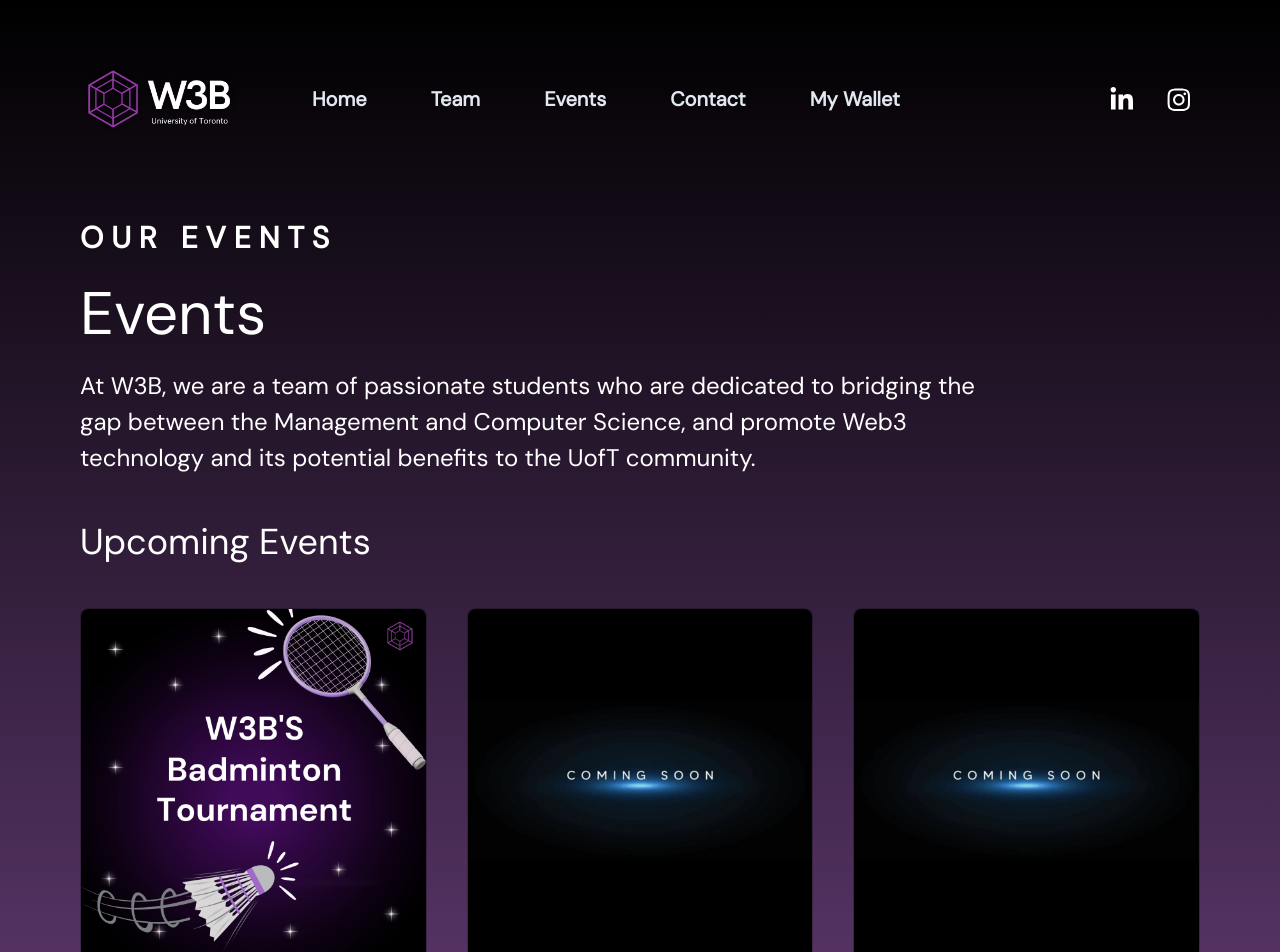
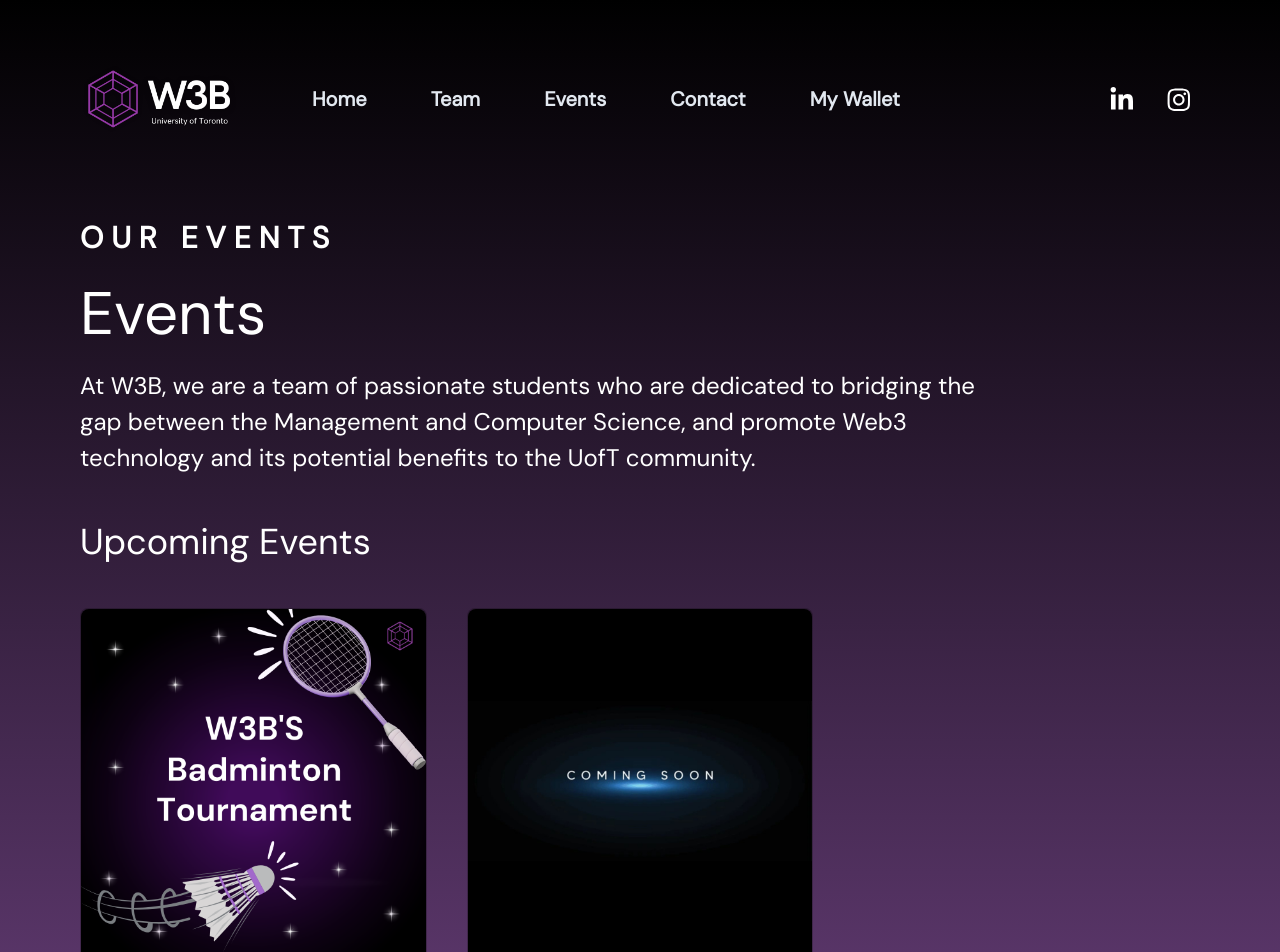
Before and after one commit to web3-uoft/webuoft-frontend, a Next.js app: page /events in a window 1280 px wide. Shown: the top 952 px of the page. Built offline with nearby package versions, Linux system fonts and the light colour scheme.

Commit message:
comment out solidity and on-chain voting events

```diff
--- a/components/Events/events.js
+++ b/components/Events/events.js
@@ -90,18 +90,18 @@ export const EVENTS_DATA = [
         tags: [99, 1, 4],
         date: new Date('October 15, 2025'), // placeholder date
     },
-    {
-        image: "assets/event_pics/placeholder.jpg",
-        link: null,
-        name: "On-Chain Voting Demo",
-        tags: [2],
-        date: new Date('November 10, 2025'), // placeholder date
-    },
-    {
-        image: "assets/event_pics/placeholder.jpg",
-        link: null,
-        name: "Solidity 101 Workshop",
-        tags: [2],
-        date: new Date('December 20, 2025'), // placeholder date
-    },
+    // {
+    //     image: "assets/event_pics/placeholder.jpg",
+    //     link: null,
+    //     name: "On-Chain Voting Demo",
+    //     tags: [2],
+    //     date: new Date('November 10, 2025'), // placeholder date
+    // },
+    // {
+    //     image: "assets/event_pics/placeholder.jpg",
+    //     link: null,
+    //     name: "Solidity 101 Workshop",
+    //     tags: [2],
+    //     date: new Date('December 20, 2025'), // placeholder date
+    // },
 ]
```
